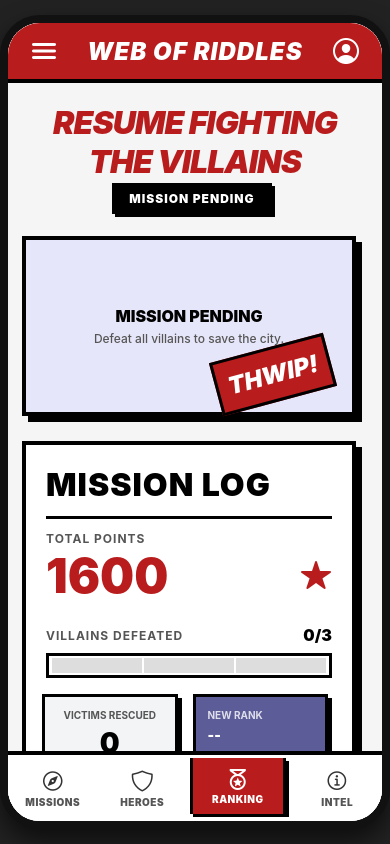
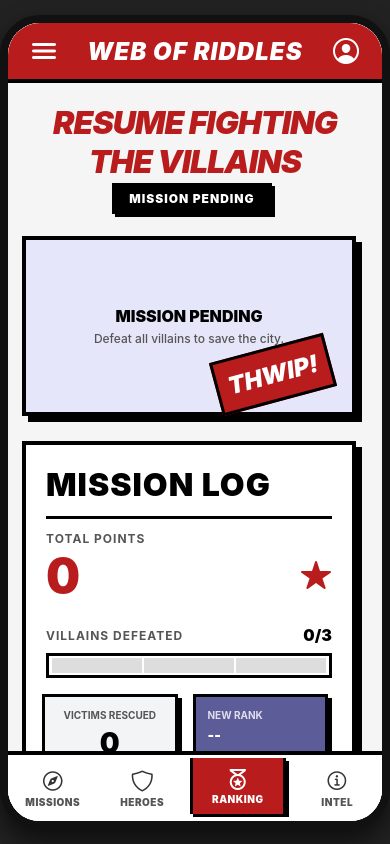
Before and after one commit to realrichelle19/minigame, a React Native app: screen /Ranking in a window 390 px wide. Built offline with nearby package versions, Linux system fonts and the light colour scheme.

Commit message:
completed dynamic scoring for admin/player in RankingScreen

```diff
--- a/src/screens/RankingScreen.js
+++ b/src/screens/RankingScreen.js
@@ -37,8 +37,13 @@ export default function RankingScreen({ navigation }) {
     displayRank = '--';
   }
 
-  // Calculate displayScore as 1600 minus timerResetPenalty
-  displayScore = Math.max(0, 1600 - (timerResetPenalty || 0));
+  // Calculate displayScore dynamically based on locked rounds progression
+  let baseScore = 0;
+  if (numLocked === 3) baseScore = 1600;
+  else if (numLocked === 2) baseScore = 850;
+  else if (numLocked === 1) baseScore = 400;
+
+  displayScore = Math.max(0, baseScore - (timerResetPenalty || 0));
 
   const isRound3Cleared = completedMissions.includes('toxic_spill');
   const titleText = isRound3Cleared ? 'THE VILLAINS ARE DEFEATED' : 'RESUME FIGHTING THE VILLAINS';
```
